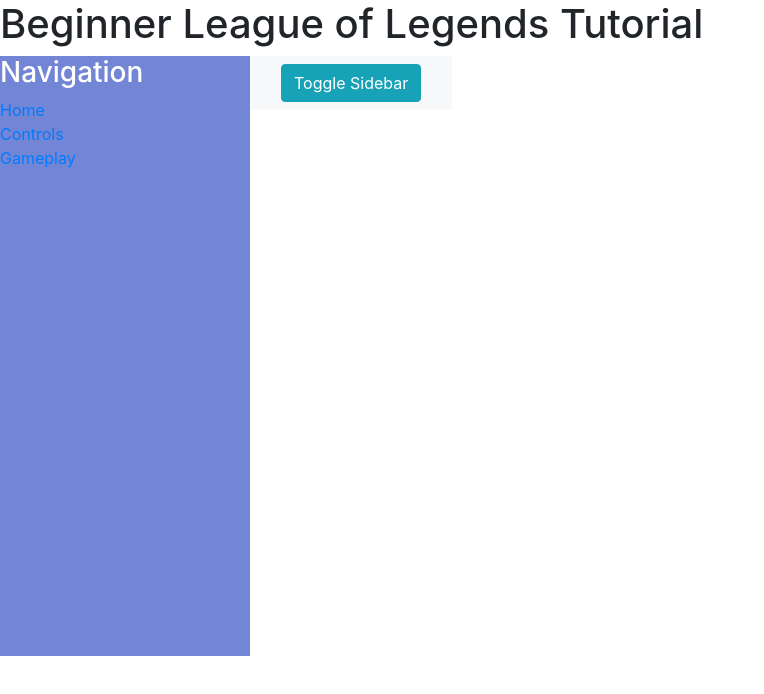
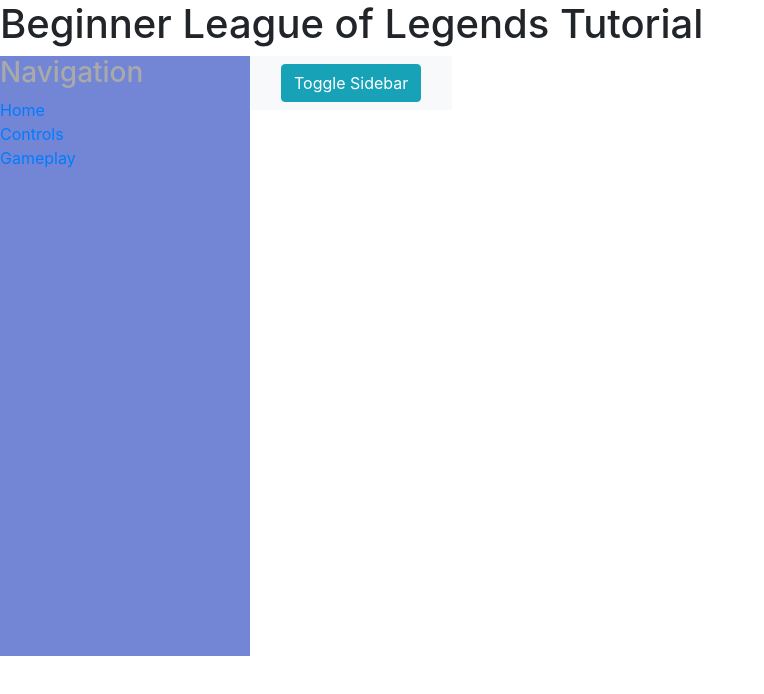
Before and after one commit to Chance-F/Chance-F.github.io, a plain HTML site: page index.html in a window 1280 px wide. Shown: the whole page, without its empty margins (0-764 px from the left). Drawn offline with nearby package versions, Linux system fonts and the light colour scheme.

Commit message:
horizontal?

```diff
--- a/style.css
+++ b/style.css
@@ -76,7 +76,7 @@ figure {
     height: 75vh;
     z-index: 999;
     background: #7386D5;
-    color: #fff;
+    color: #a9a9a9;
     transition: all 0.3s;
 }
 
```
